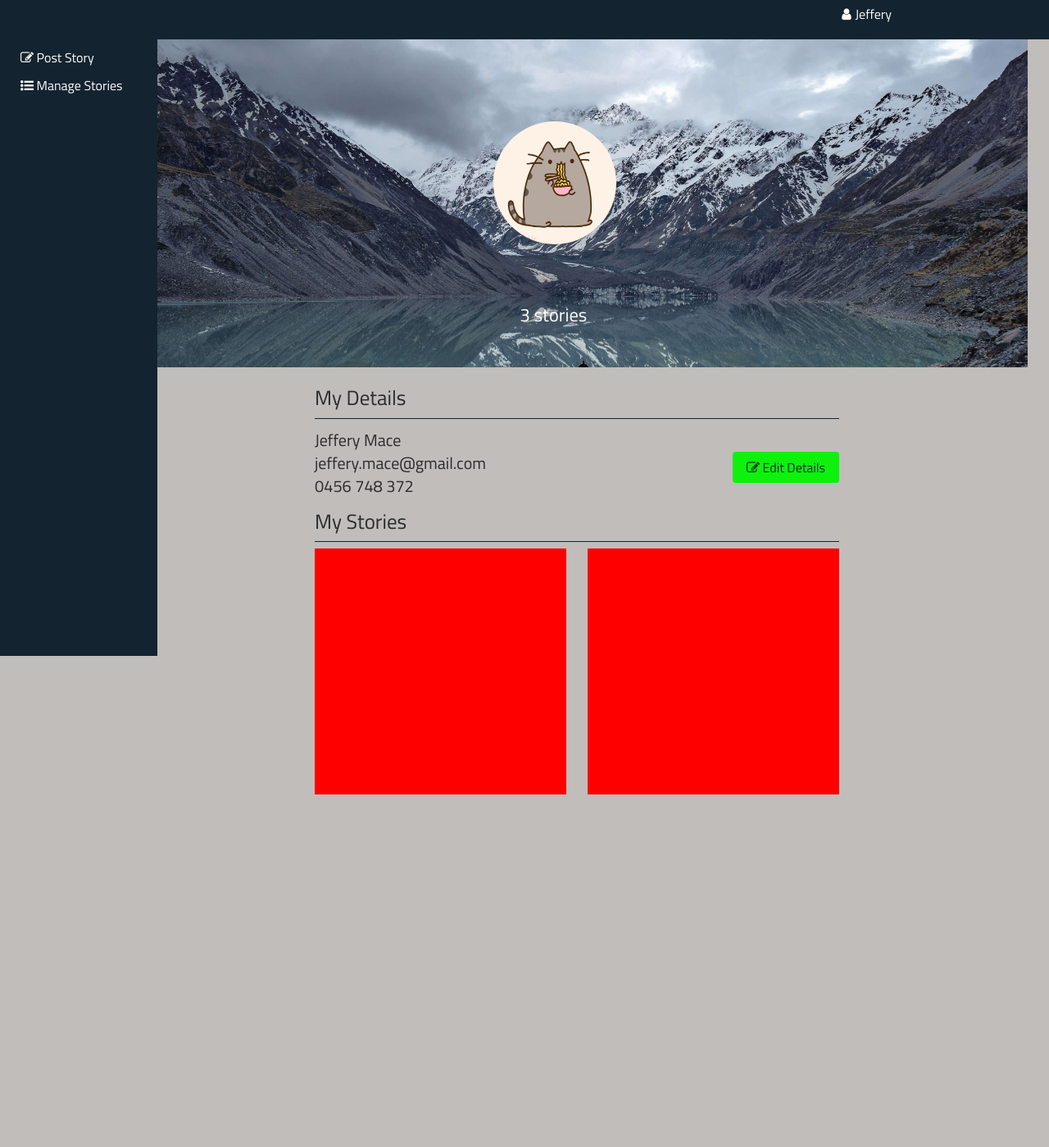
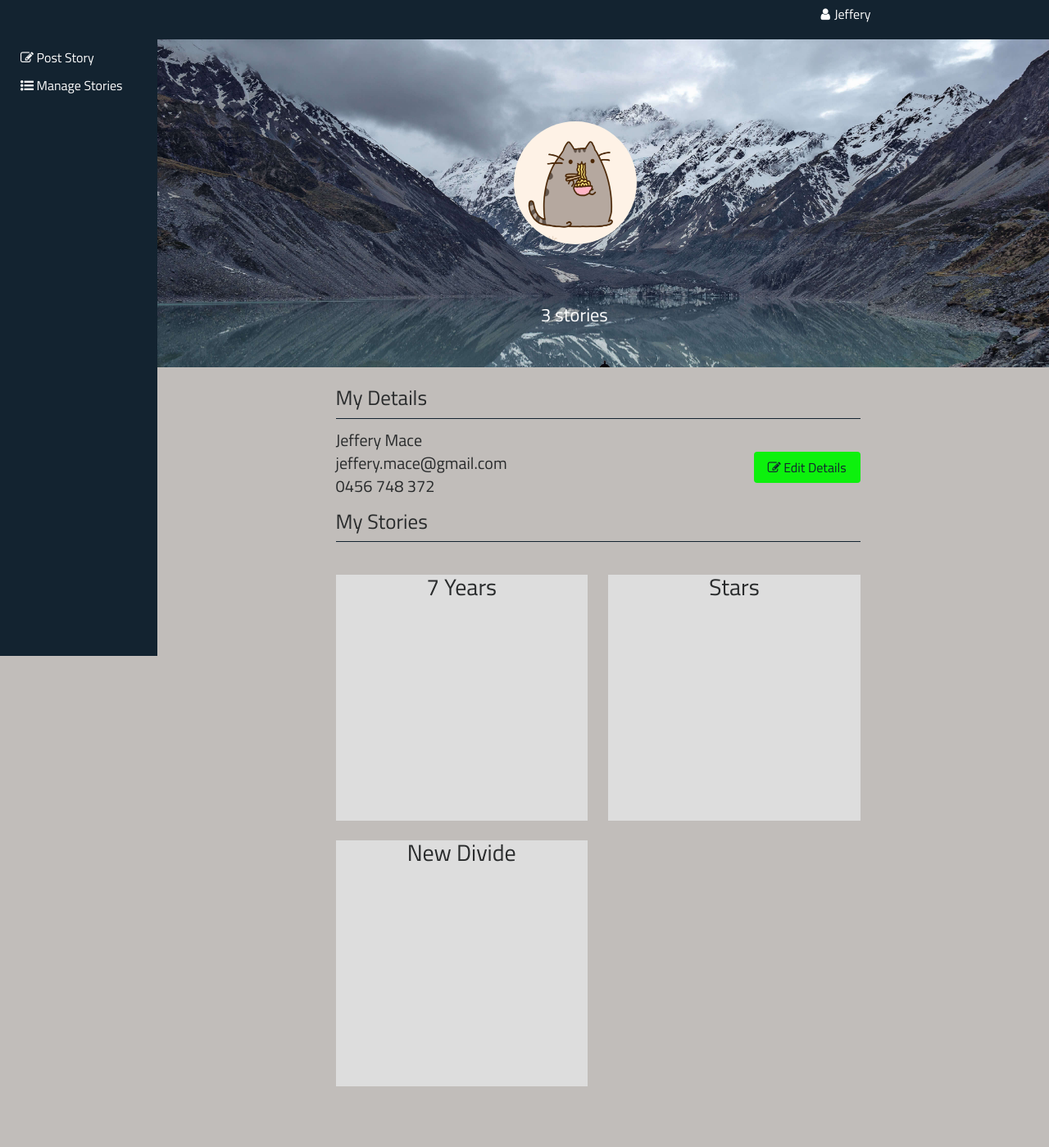
Before and after one commit to Kylar101/Storymate, a PHP site: page /profile.html in a window 1280 px wide. Shown: the whole page at 82% size. Before the commit the page ends 969 px from the top, so only its background shows below. Run offline with PHP 8.4, Linux system fonts and the light colour scheme; some libraries are stand-ins or nearby versions.

Commit message:
fixing overflow of content

```diff
--- a/css/style.css
+++ b/css/style.css
@@ -7,15 +7,20 @@
     color: #132330; }
 
 .story-card-location {
+  margin-top: 5vh;
   display: flex;
+  flex-wrap: wrap;
   margin-bottom: 50px; }
   .story-card-location .story-card {
     width: 48%;
     height: 300px;
-    background: red;
-    display: block; }
+    background: #ddd;
+    display: block;
+    margin-bottom: 3vh; }
     .story-card-location .story-card:nth-of-type(2n) {
       margin-left: 4%; }
+    .story-card-location .story-card .story-title {
+      text-align: center; }
 
 #top-bar {
   background: #132330;
@@ -29,7 +34,8 @@
     color: #fff; }
     #top-bar .user-bar .user-name {
       text-align: right;
-      padding: 5px 0; }
+      padding: 5px 0;
+      margin-right: 2vw; }
       #top-bar .user-bar .user-name:before {
         content: '\f007';
         font-family: 'FontAwesome';
@@ -60,7 +66,8 @@
 
 #page-content {
   margin-top: 6vh;
-  margin-left: 13vw; }
+  margin-left: 15vw;
+  overflow: hidden; }
 
 .profile-header {
   background-image: url("../img/profile-background-v1.jpg");
--- a/profile.html
+++ b/profile.html
@@ -52,10 +52,13 @@
 					<h2 class="profile-heading">My Stories</h2>
 					<div class="story-card-location">
 						<div class="story-card">
-
+							<h3 class="story-title">7 Years</h3>
 						</div>
 						<div class="story-card">
-
+							<h3 class="story-title">Stars</h3>
+						</div>
+						<div class="story-card">
+							<h3 class="story-title">New Divide</h3>
 						</div>
 					</div>
 				</div>
--- a/scss/_objects.scss
+++ b/scss/_objects.scss
@@ -11,11 +11,12 @@
 
 
 
-@mixin card($width) {
+@mixin card($width, $height) {
 	width: $width;
-	height: 300px;
-	background: red;
+	height: $height;
+	background: $gray;
 	display: block;
+	margin-bottom: 3vh;
 }
 
 @mixin not-first-card($margin) {
@@ -24,12 +25,18 @@
 
 // Story Cards
 .story-card-location {
+	margin-top: 5vh;
 	display: flex;
+	flex-wrap: wrap;
 	margin-bottom: 50px;
 	.story-card {
-		@include card(48%);
+		@include card(48%, 300px);
 		&:nth-of-type(2n) {
 			@include not-first-card(4%);
 		}
+		.story-title {
+			text-align: center;
+
+		}
 	}
 }
--- a/scss/_profile.scss
+++ b/scss/_profile.scss
@@ -3,7 +3,8 @@
 }
 #page-content {
 	margin-top: 6vh;
-	margin-left: 13vw;
+	margin-left: 15vw;
+	overflow: hidden;
 }
 
 // header image
--- a/scss/_top-bar.scss
+++ b/scss/_top-bar.scss
@@ -11,6 +11,7 @@
 		.user-name {
 			text-align: right;
 			padding: 5px 0;
+			margin-right: 2vw;
 			&:before {
 				content: '\f007';
 				font-family: 'FontAwesome';
```
